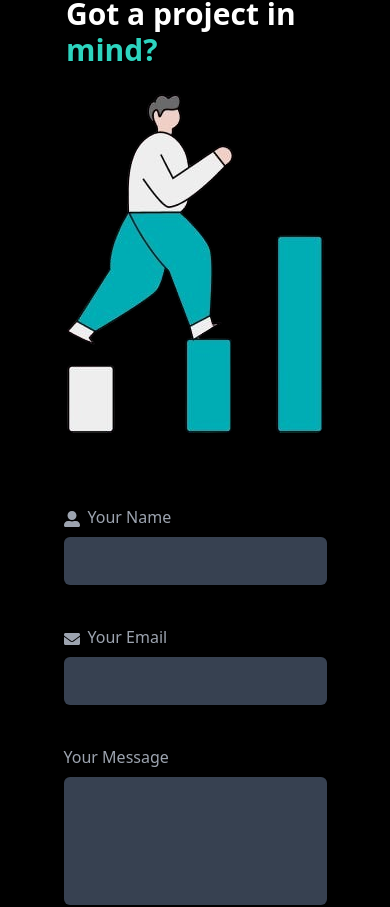
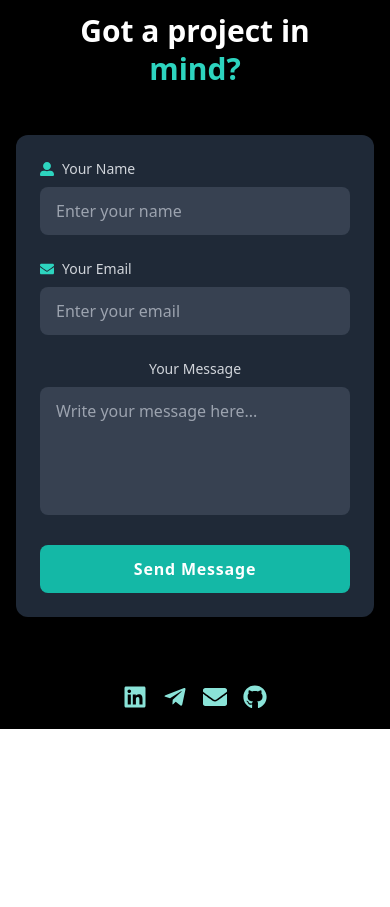
Before and after one commit to personal-portifolio/portifolio, a React (Create React App) app in the folder portifolio/: page / in a window 390 px wide. Shown: the part 3756-4663 px from the top of the page. After the commit the page ends 4485 px from the top, so only its background shows below. Built offline with nearby package versions, Linux system fonts and the light colour scheme.

Commit message:
phone size responsive for the contact

```diff
--- a/portifolio/src/component/Contact.js
+++ b/portifolio/src/component/Contact.js
@@ -12,69 +12,103 @@ const ContactPage = () => {
   };
 
   return (
-    <div className="flex flex-col md:flex-row items-center justify-around  p-4 md:p-8">
-      <div className="md:w-1/2 p-4 text-left">
-        <h2 className="text-3xl md:text-4xl font-semibold text-white">
+    <div className="container mx-auto px-4 py-12 lg:py-20">
+      <div className="grid grid-cols-1 lg:grid-cols-2 gap-12 items-center">
+        {/* Left Side - Text and Image */}
+        <div className="space-y-6 text-center lg:text-left">
+          <h2 className="text-3xl sm:text-4xl lg:text-5xl font-bold text-white leading-tight">
             Got a project in <br />
             <span className="text-teal-400">mind?</span>
           </h2>
+
+          <div className="hidden lg:block">
             <img
               src="image/contact.png"
               alt="Contact"
-          className="mt-4 rounded-lg shadow-lg  h-auto"
+              className="w-full max-w-md mx-auto rounded-lg shadow-2xl transform hover:scale-105 transition-transform duration-300"
             />
           </div>
-      <div className="md:w-1/2 p-4 mt-4">
-        <form onSubmit={handleSubmit} className=" p-6 rounded-lg shadow-lg">
-          <div className="flex flex-col gap-4">
-            <div className="mb-6">
-              <label htmlFor="name" className="block text-left text-gray-400 font-medium mb-2">
-                <FaUserAlt className="inline-block mr-2" />
+        </div>
+
+        {/* Right Side - Contact Form */}
+        <div className="bg-gray-800 rounded-xl shadow-2xl p-6 sm:p-8 lg:p-10">
+          <form onSubmit={handleSubmit} className="space-y-6">
+            {/* Name Input */}
+            <div>
+              <label
+                htmlFor="name"
+                className="block text-sm font-medium text-gray-300 mb-2 flex items-center"
+              >
+                <FaUserAlt className="mr-2 text-teal-400" />
                 Your Name
               </label>
               <input
                 type="text"
                 id="name"
-                className="bg-gray-700 text-gray-400 rounded-md px-4 py-3 w-full focus:outline-none focus:ring-2 focus:ring-teal-500"
+                className="w-full px-4 py-3 bg-gray-700 text-white rounded-lg
+                focus:outline-none focus:ring-2 focus:ring-teal-500
+                transition duration-300"
                 value={name}
                 onChange={(e) => setName(e.target.value)}
                 required
+                placeholder="Enter your name"
               />
             </div>
-            <div className="mb-6">
-              <label htmlFor="email" className="block text-left text-gray-400 font-medium mb-2">
-                <FaEnvelope className="inline-block mr-2" />
+
+            {/* Email Input */}
+            <div>
+              <label
+                htmlFor="email"
+                className="block text-sm font-medium text-gray-300 mb-2 flex items-center"
+              >
+                <FaEnvelope className="mr-2 text-teal-400" />
                 Your Email
               </label>
               <input
                 type="email"
                 id="email"
-                className="bg-gray-700 text-gray-400 rounded-md px-4 py-3 w-full focus:outline-none focus:ring-2 focus:ring-teal-500"
+                className="w-full px-4 py-3 bg-gray-700 text-white rounded-lg
+                focus:outline-none focus:ring-2 focus:ring-teal-500
+                transition duration-300"
                 value={email}
                 onChange={(e) => setEmail(e.target.value)}
                 required
+                placeholder="Enter your email"
               />
             </div>
-            <div className="mb-6">
-              <label htmlFor="message" className="block text-left text-gray-400 font-medium mb-2">
+
+            {/* Message Textarea */}
+            <div>
+              <label
+                htmlFor="message"
+                className="block text-sm font-medium text-gray-300 mb-2"
+              >
                 Your Message
               </label>
               <textarea
                 id="message"
-                className="bg-gray-700 text-gray-400 rounded-md px-4 py-3 w-full h-32 focus:outline-none focus:ring-2 focus:ring-teal-500 resize-none"
+                className="w-full px-4 py-3 bg-gray-700 text-white rounded-lg
+                focus:outline-none focus:ring-2 focus:ring-teal-500
+                transition duration-300 h-32 resize-none"
                 value={message}
                 onChange={(e) => setMessage(e.target.value)}
                 required
+                placeholder="Write your message here..."
               ></textarea>
             </div>
+
+            {/* Submit Button */}
             <button
               type="submit"
-              className="bg-teal-400 hover:bg-teal-500 text-white font-medium rounded-md px-6 w-24 py-3"
+              className="w-full bg-teal-500 text-white py-3 rounded-lg
+              hover:bg-teal-600 transition duration-300
+              transform hover:scale-105 active:scale-95
+              font-semibold tracking-wider"
             >
-              Submit
+              Send Message
             </button>
+          </form>
         </div>
-        </form>
       </div>
     </div>
   );
```
Lines whose indentation alone changed are shown as unchanged.
